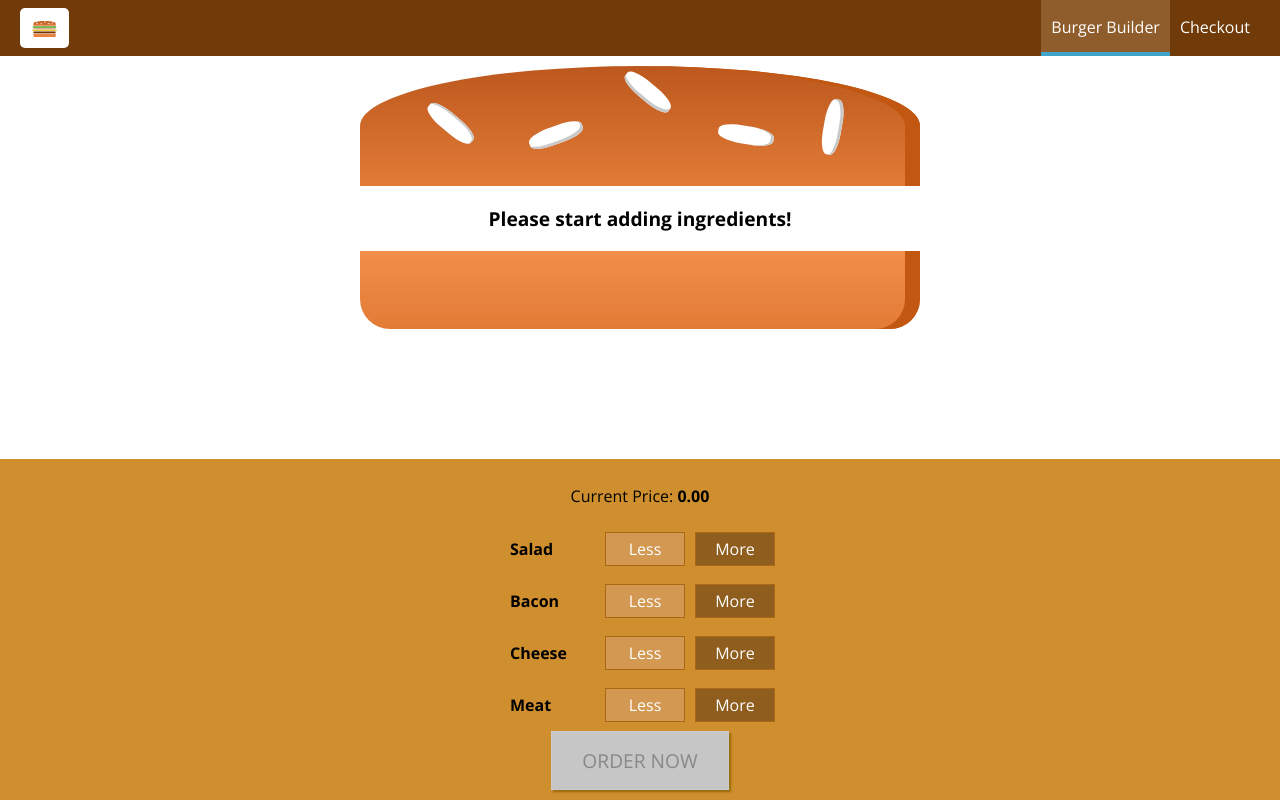
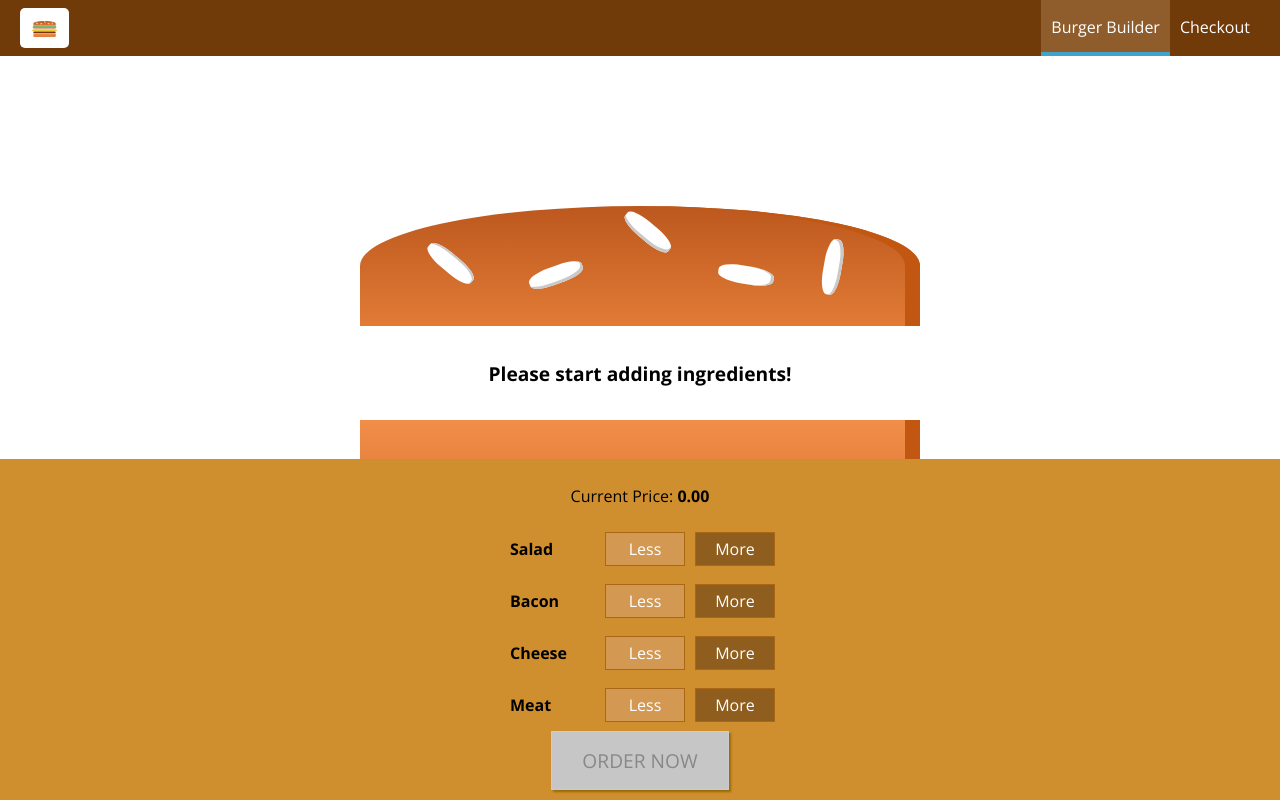
Before and after one commit to kgallagher52/hamburger-builder, a React app: page / in a window 1280 px wide. Built offline with nearby package versions, Linux system fonts and the light colour scheme.

Commit message:
Adjusted css

```diff
--- a/src/components/Burger/burger.css
+++ b/src/components/Burger/burger.css
@@ -7,6 +7,10 @@
     text-align: center;
     font-weight: bold;
     font-size: 1.2rem;
+    display: flex;
+    justify-content: center;
+    align-items: center;
+    flex-direction: column;
 }
 
 @media (min-width: 500px) and (min-height: 400px) {
--- a/src/components/Navigation/Toolbar/Toolbar.css
+++ b/src/components/Navigation/Toolbar/Toolbar.css
@@ -4,7 +4,7 @@
     position: fixed;
     top: 0;
     left: 0;
-    background-color: #703b09;
+    background-color: #703B09;
     display: flex;
     justify-content: space-between;
     align-items: center;
@@ -17,6 +17,10 @@
     height: 100%;
 }
 
+.Logo {
+    height: 80%;
+}
+
 @media (max-width: 499px) {
     .DesktopOnly {
         display: none;
```
